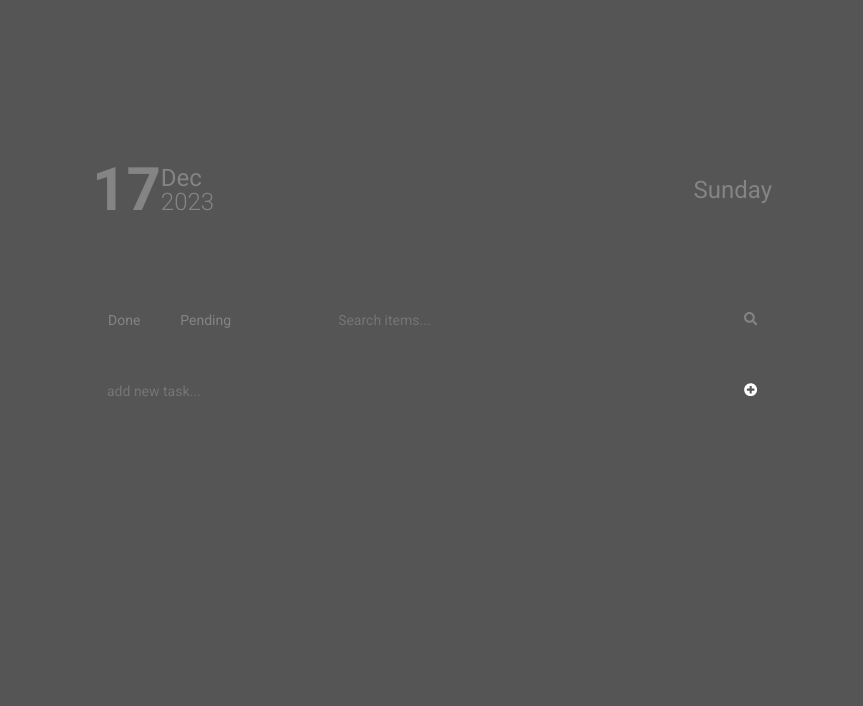
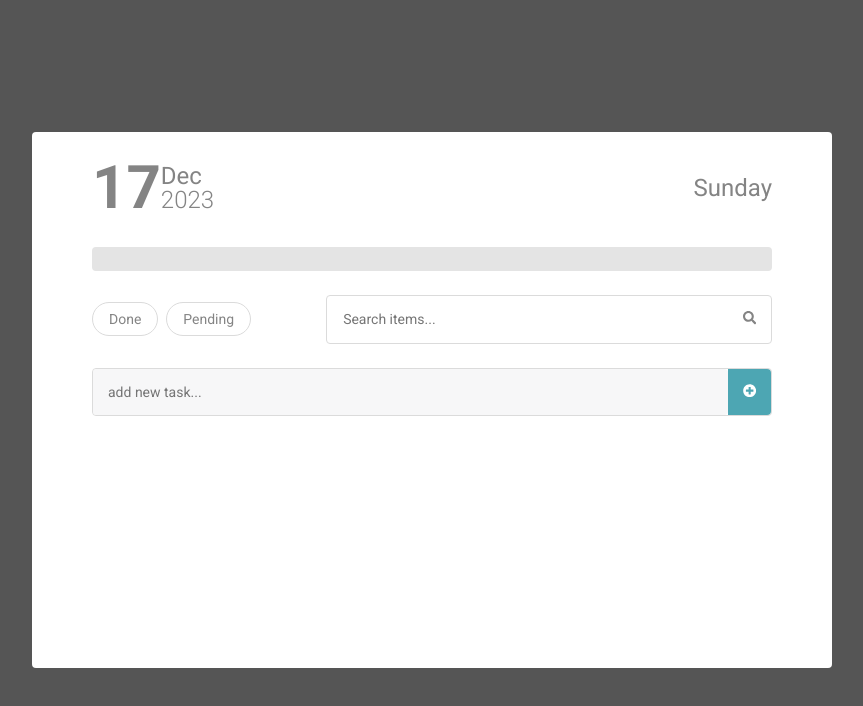
Before and after one commit to drewcosta/Sizebay-desafio, a React (Create React App) app: page / in a window 1280 px wide. Shown: the top 706 px of the page, without its empty margins (208-1071 px from the left). Built offline with nearby package versions, Linux system fonts and the light colour scheme.

Commit message:
feat: implement theme pattern across all project components

```diff
--- a/src/components/modal/ModalButton.tsx
+++ b/src/components/modal/ModalButton.tsx
@@ -21,9 +21,20 @@ interface StylesProps {
 
 export const Button = styled.button<StylesProps>`
   padding: 15px;
-  background: ${(props) => props.background};
   border: none;
   cursor: pointer;
+  background: ${(props) => {
+    switch (props.background) {
+      case "red":
+        return props.theme.colors.red
+      case "green":
+        return props.theme.colors.green
+      case "turquesa":
+        return props.theme.colors.turquesa
+      default:
+        return 'transparent'
+    }
+  }};
 
   & + button{
     border-top-right-radius: 4px;
--- a/src/components/modal/ModalFilterBar.tsx
+++ b/src/components/modal/ModalFilterBar.tsx
@@ -34,8 +34,6 @@ export const ModalFilterBar = () => {
 
         <ModalButton
           icon={searchTask ? <IoMdClose /> : <FaSearch />}
-          background="var(--bg-modal-background)"
-          colorIcon="var(--grey-text-color)"
           onClick={() => searchTask && removeFilters()}
         />
       </SearchTask>
@@ -73,15 +71,15 @@ const FilterTask = styled.ul`
 `
 
 const FilterTaskStatus = styled.li<PropsStyles>`
-  list-style: none;
   padding: 8px 16px;
 
-  color: ${(props) => props.checked ? 'var(--turquesa-color)' : 'var(--grey-text-color)'};
-  border: 1px solid ${(props) => props.checked ? 'var(--turquesa-color)' : 'var(--border-input-color)'};
+  color: ${(props) => (props.checked ? props.theme.colors.turquesa : props.theme.colors.grey)};
+  border: 1px solid ${(props) => (props.checked ? props.theme.colors.turquesa : props.theme.colors.border_input)};
   border-radius: 20px;
 
-  font-size: 14px;
+  font-size: ${(props) => props.theme.fontSizes.text_sm};
   text-transform: capitalize;
+  list-style: none;
 
   cursor: pointer;
 `
@@ -92,7 +90,7 @@ const SearchTask = styled.div`
   align-items: center;
   width: 100%;
   height: 100%;
-  border: 1px solid var(--border-input-color);
+  border: 1px solid ${(props) => props.theme.colors.border_input};
   border-radius: 4px;
 `
 
@@ -103,8 +101,6 @@ const InputText = styled.input`
   max-width: 450px;
   max-height: 48px;
 
-  background: var(--bg-modal-color);
+  background: ${props => props.theme.colors.white};
   border-radius: 4px;
-
-  font-size: 14px;
 `
--- a/src/components/modal/ModalHeader.tsx
+++ b/src/components/modal/ModalHeader.tsx
@@ -35,16 +35,16 @@ const DateDatails = styled.div`
 `
 
 const Day = styled.h1`
-  font-size: 60px;
+  font-size: ${props => props.theme.fontSizes.text_6xl};
 `
 
 const DateMonthYear = styled.h2`
   display: flex;
   flex-direction: column;
 
+  font-size: ${props => props.theme.fontSizes.text_xl};
   font-style: normal;
   font-weight: normal;
-  font-size: 24px;
   line-height: 24px;
   text-transform: capitalize;
 
@@ -54,7 +54,7 @@ const DateMonthYear = styled.h2`
 `
 
 const WeekDay = styled.p`
-  font-size: 24px;
+  font-size: ${props => props.theme.fontSizes.text_xl};
   font-style: normal;
   font-weight: normal;
   text-transform: capitalize;
--- a/src/components/modal/ModalNewTask.tsx
+++ b/src/components/modal/ModalNewTask.tsx
@@ -45,7 +45,7 @@ export const ModalNewTask = ({ buttonIcon, onCreateTask }: Props) => {
       <ModalButton
         icon={buttonIcon}
         onClick={handleCreateTask}
-        background="var(--turquesa-color)"
+        background="turquesa"
         colorIcon="white"
       />
 
@@ -60,9 +60,9 @@ const Container = styled.div`
 
   width: 100%;
   max-width: 680px;
-  max-height: 48px;
+  max-height: 50px;
 
-  border: 1px solid var(--border-input-color);
+  border: 1px solid ${props => props.theme.colors.border_input};
   border-radius: 4px;
 `
 
@@ -73,7 +73,7 @@ const InputText = styled.input`
 
   border-radius: 4px 0 0 4px;
 
-  background: var(--input-disabled-color);
+  background: ${props => props.theme.colors.Disable_input};;
   cursor: pointer;
 
   & + button{
@@ -81,7 +81,7 @@ const InputText = styled.input`
   }
 
   &:focus{
-    background: var(--bg-modal-color);
+    background: ${props => props.theme.colors.white};;
     cursor: text;
   }
 `
--- a/src/components/modal/ModalNoResults.tsx
+++ b/src/components/modal/ModalNoResults.tsx
@@ -16,7 +16,7 @@ const Container = styled.div`
   align-items: flex-start;
 
   p{
-    font-size: 14px;
+    font-size: ${props => props.theme.fontSizes.text_sm};
     line-height: 19px;
   }
 
--- a/src/components/modal/ModalProgressBar.tsx
+++ b/src/components/modal/ModalProgressBar.tsx
@@ -23,12 +23,12 @@ interface StylesProps {
 const ProgressBar = styled.div`
   width: 100%;
   height: 24px;
-  background: var(--bg-progress-bar-color);
+  background: ${props => props.theme.colors.bg_light_grey};
   border-radius: 4px;
 `
 const ProgressBarPercentage = styled.div<StylesProps>`
   width: ${props => props.percentage}%;
   height: 24px;
-  background: var(--green-color);
+  background: ${props => props.theme.colors.green};
   border-radius: 4px;
 `
--- a/src/components/modal/ModalTaskItem.tsx
+++ b/src/components/modal/ModalTaskItem.tsx
@@ -71,13 +71,13 @@ export const ModalTaskItem = ({ task, onDeleteTask, onEditTask, onConfirmTask }:
           <ModalButton
             icon={<FaMinusCircle />}
             onClick={handleDeleteTask}
-            background="var(--red-color)"
+            background='red'
             colorIcon="white"
           />
           <ModalButton
             icon={<FaCheckCircle />}
             onClick={handleConfirmTask}
-            background="var(--green-color)"
+            background="green"
             colorIcon="white"
           />
         </>
@@ -94,7 +94,7 @@ const Container = styled.div`
   width: 100%;
   max-width: 680px;
   max-height: 48px;
-  border: 1px solid var(--border-input-color);
+  border: 1px solid ${props => props.theme.colors.border_input};;
   border-radius: 4px;
 `;
 
@@ -102,12 +102,12 @@ const InputText = styled.input`
   width: 100%;
   height: 100%;
   padding: 15px;
-  background: var(--input-disabled-color);
+  background: ${props => props.theme.colors.Disable_input};;
   cursor: pointer;
   z-index: 2;
 
   &:focus {
-    background: var(--bg-modal-color);
+    background: ${props => props.theme.colors.white};;
     cursor: text;
   }
 `;
@@ -116,12 +116,19 @@ const Tooltip = styled.span`
   display: block;
   position: absolute;
   top: 80%;
+
   width: 75px;
   padding: 5px 0;
-  color: #ffffff;
-  background-color: var(--grey-text-color);
+
+  color: ${props => props.theme.colors.white};
+  background-color: ${props => props.theme.colors.grey};
+  border-radius: 4px;
+
+  font-size: ${props => props.theme.fontSizes.text_sm};
+  font-weight: normal;
+  font-style: normal;
   text-align: center;
-  border-radius: 4px;
+
   z-index: 3;
   cursor: pointer;
 `;
--- a/src/components/modal/modal.tsx
+++ b/src/components/modal/modal.tsx
@@ -37,7 +37,7 @@ const Container = styled.div`
   max-width: 800px;
   max-height: 650px;
 
-  background: var(--bg-modal-color);
+  background: ${props => props.theme.colors.white};
   border-radius: 4px;
 
   @media (max-width: 425px) {
```
